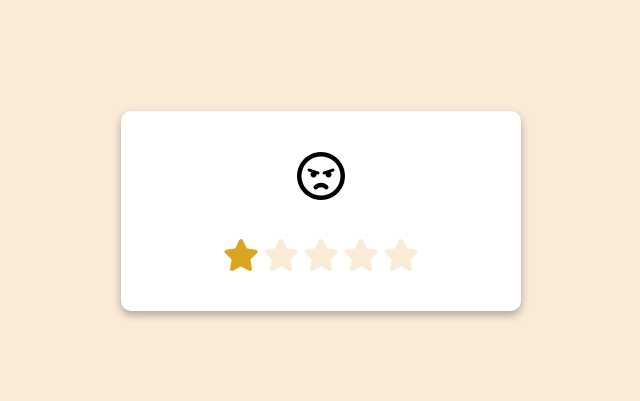
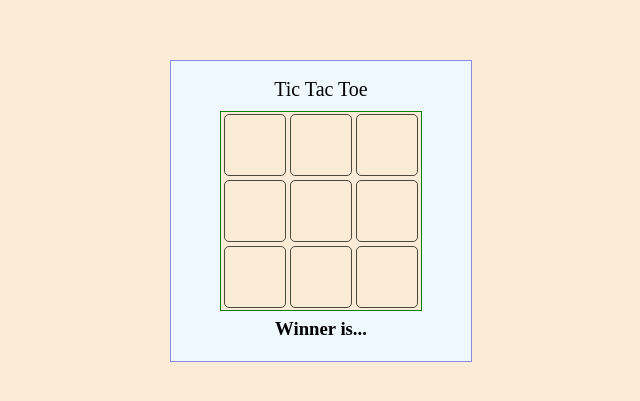
Before and after one commit to imbhavaniprasad/jsInterviewPrep, a plain HTML site: page index.html in a window 1280 px wide. Shown: the part 189-590 px from the top of the page, without its empty margins (319-959 px from the left). Drawn offline with Linux system fonts and the light colour scheme.

Commit message:
tictactoe

```diff
--- a/index.html
+++ b/index.html
@@ -13,22 +13,22 @@
 </head>
 
 <body>
-    <div class="feedback-container">
-        <div class="emoji-container">
-            <i class="far fa-angry fa-3x"></i>
-            <i class="far fa-frown fa-3x"></i>
-            <i class="far fa-meh fa-3x"></i>
-            <i class="far fa-smile fa-3x"></i>
-            <i class="far fa-laugh fa-3x"></i>
-        </div>
-        <div class="rating-container">
-            <i class="fas fa-star fa-2x active"></i>
-            <i class="fas fa-star fa-2x"></i>
-            <i class="fas fa-star fa-2x"></i>
-            <i class="fas fa-star fa-2x"></i>
-            <i class="fas fa-star fa-2x"></i>
+    <div class="game-zone">
+        <p>Tic Tac Toe</p>
+        <h3 id="winner">Winner is...</h3>
+        <div class="game-container">
+            <div class="item"></div>
+            <div class="item"></div>
+            <div class="item"></div>
+            <div class="item"></div>
+            <div class="item"></div>
+            <div class="item"></div>
+            <div class="item"></div>
+            <div class="item"></div>
+            <div class="item"></div>
         </div>
     </div>
+
     <script src="script.js"></script>
 </body>
 
--- a/script.js
+++ b/script.js
@@ -1,23 +1,45 @@
-const emojiEl = document.querySelectorAll(".far")
-const starEl = document.querySelectorAll(".fa-star");
-const colorsArray = ["red", "orange", "lightblue", "lightgreen", "voilet"];
-
-starEl.forEach((star, index) => {
-  star.addEventListener("click", () => {
-    updateRating(index);
+const box = document.querySelectorAll(".item");
+const winner = document.getElementById("winner");
+let playerA = true;
+let playerB = false;
+let fillCount = 0;
+box.forEach((item, idx) => {
+  item.addEventListener("click", function (e) {
+    if (playerA) {
+      item.innerHTML = "<b>X</b>"
+      playerA = false;
+      playerB = true;
+    }
+    else {
+      item.innerHTML = "<b>O</b>";
+      playerB = false;
+      playerA = true;
+    }
+    ++fillCount;
+    checkWinner();
   })
 })
 
-const updateRating = (index) => {
-  starEl.forEach((star, idx) => {
-    if (idx <= index) {
-      star.classList.add("active");
-    }
-    else star.classList.remove("active");
-  })
-
-  emojiEl.forEach((emoji, idx) => {
-    emoji.style.transform = `translateX(-${index * 50}px)`;
-    emoji.style.color = colorsArray[idx];
-  })
+const checkWinner = () => {
+  console.log(fillCount)
+  let check = playerA ? "OOO" : "XXX"
+  if ([box[0].textContent, box[1].textContent, box[2].textContent].join("") == check || [box[0].textContent, box[4].textContent, box[8].textContent].join("") == check
+    || [box[2].textContent, box[4].textContent, box[6].textContent].join("") == check || [box[0].textContent, box[3].textContent, box[6].textContent].join("") == check
+    || [box[2].textContent, box[5].textContent, box[8].textContent].join("") == check || [box[3].textContent, box[4].textContent, box[5].textContent].join("") == check
+    || [box[6].textContent, box[7].textContent, box[8].textContent].join("") == check || [box[1].textContent, box[4].textContent, box[7].textContent].join("") == "XXX") {
+    winner.textContent = `Player ${playerA ? "B" : "A"} Wins`
+    resetGame();
+  }
+  else if (fillCount == 9) {
+    winner.textContent = "Resetting"
+    resetGame();
+  }
 }
+const resetGame = () => {
+  setTimeout(() => {
+    box.forEach((item, idx) => {
+      item.innerHTML = "";
+      winner.textContent = "Winner is..."
+    })
+  }, 2000);
+}
--- a/style.css
+++ b/style.css
@@ -7,37 +7,43 @@ body{
   justify-content: center;
   align-items: center;
 }
-.feedback-container{
-  background-color: white;
-  width: 400px;
-  height: 200px;
-  box-shadow: 0 4px 8px rgba(0, 0, 0, 0.3);
-  border-radius: 10px;
+.game-zone{
+  width: 300px;
+  border: 1px  solid rgb(138, 138, 229);
+  background-color: aliceblue;
+  height: 300px;
+  display: flex;
+  justify-content: center;
+  align-items: center;
   position: relative;
 }
-.emoji-container{
+.game-container{
+  width: 200px;
   display: flex;
-    position: absolute;
-    left: 50%;
-    top: 20%;
-    width: 50px;
-    overflow: hidden;
-    transform: translateX(-50%);
+  justify-content: center;
+  align-items: center;
+  flex-wrap: wrap;
+  border: 1px solid green;
+  background-color: antiquewhite;
 }
-.far{
-margin: 1px;
-transform: translateX(0);
-transition: transform 0.2s;
+.game-zone p{
+  position: absolute;
+  top: -3px;
+  font-size: 20px;
 }
-.rating-container{
-  transform: translateX(-50%);
-    left: 50%;
-    position: absolute;
-    bottom: 20%;
+.game-container div{
+  width: 50px;
+  height: 50px;
+  border: 0.8px solid #4a493d;;
+  border-radius: 5px;
+  padding: 5px;
+  margin: 2px;
+  display: flex;
+  justify-content: center;
+  align-items: center;
+  font-size: 25px;
 }
-.fa-star{
-  color: antiquewhite;
+h3{
+  position: absolute;
+  bottom: 2px;
 }
-.fa-star.active{
-  color:goldenrod
-}
```
